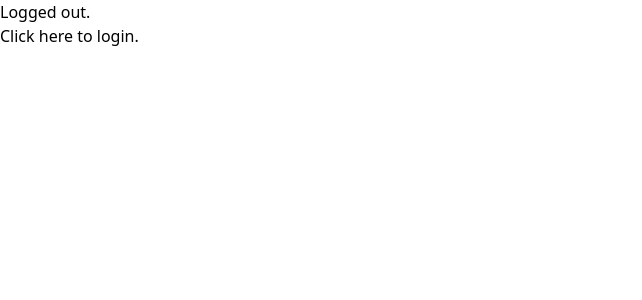
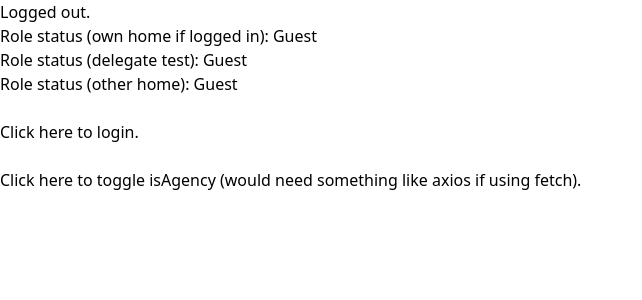
Before and after one commit to WT000/New-Forest-Energy, a Next.js app: page /dbtest in a window 1280 px wide. Shown: the top 300 px of the page, without its empty margins (0-642 px from the left). Built offline with nearby package versions, Linux system fonts and the light colour scheme; no server answers.

Commit message:
Role checking complete

```diff
--- a/src/lib/utils/getRole.ts
+++ b/src/lib/utils/getRole.ts
@@ -1,24 +1,22 @@
 import Role from "./roles";
 import { HomeInterface } from "../../db/models/Home";
-import { UserInterface } from "../../db/models/User";
+import { Session } from "next-auth";
 
 // Takes in a Home and User, returns an enum based on the type
-function getRole(home: HomeInterface, user?: UserInterface) {
-    // If no user (e.g. because logged out, they are a guest)
-    if (!user) {
+function getRole(home: HomeInterface, session?: Session) {
+    // If no user or home (e.g. because logged out, not sure why there would be no home too) they are a guest
+    if (!session || !home ) {
         return Role.Guest;
     }
 
     // Check if Agency (admin)
-    if (user.isAgency) return Role.Agency;
+    if (session.user.isAgency) return Role.Agency;
 
     // Check if Homeowner (owns the home)
-    if (home.owner.toString() == user._id.toString()) return Role.Homeowner;
+    if (home.owner.toString() == session.user.id.toString()) return Role.Homeowner;
 
-    // Check if Delegate (worker of the home) - not using includes here to ensure that id's are converted to prevent type mismatching
-    home.delegates.forEach((delegate) => {
-        if (delegate.toString() == user._id.toString()) return Role.Delegate;
-    });
+    // Check if delegate (id is included within the list)
+    if (home.delegates.toString().includes(session.user.id.toString())) return Role.Delegate;
 
     // Assume user is Guest (other types of user)
     return Role.Guest;
--- /dev/null
+++ b/src/pages/api/toggleagency.ts
@@ -0,0 +1,22 @@
+import dbConnect from "../../db/dbcon/dbcon";
+import { getServerSession } from "next-auth/next";
+import { authOptions } from "./auth/[...nextauth]";
+import User from "../../db/models/User";
+
+export default async function handler(req, res) {
+    try {
+        // await dbConnect() - This would be done if using models
+        await dbConnect();
+        const session = await getServerSession(req, res, authOptions);
+
+        if (session) {
+            await User.findOneAndUpdate({ _id: session.user.id }, [{ $set: { isAgency: { $not: "$isAgency" } } }]);
+            // session.user.isAgency = !session.user.isAgency;
+            res.json({ success: true });
+        } else {
+            res.status(403).json({ error: "You're not signed in!" });
+        }
+    } catch (e) {
+        res.status(500).json({ error: e.message });
+    }
+}
--- a/src/pages/dbtest/index.tsx
+++ b/src/pages/dbtest/index.tsx
@@ -1,3 +1,4 @@
+// @ts-nocheck
 import { getServerSession } from "next-auth/next";
 import Head from "next/head";
 import { authOptions } from "../api/auth/[...nextauth]";
@@ -5,12 +6,14 @@ import { useSession } from "next-auth/react";
 import { UserInterface } from "../../db/models/User";
 import { HomeInterface } from "../../db/models/Home";
 import getRole from "../../lib/utils/getRole";
+import mongoose from "mongoose";
 
 export default function Home() {
     const { data: session } = useSession();
 
-    const fakeHome = {
-        _id: "123",
+    // Automatically becomes the users home for testing
+    const fakeOwnHome = {
+        _id: "",
         owner: session ? session.user.id : "123",
         delegates: [],
         name: "home",
@@ -19,8 +22,42 @@ export default function Home() {
         numBeds: 5,
         energyInstructions: "instructions",
         energyTariff: 1.00,
-        energyBuffer: 1.00
+        energyBuffer: 1.00,
+        createdAt: new Date(),
+        updatedAt: new Date(),
     }
+
+    const fakeDelegate = {
+        _id: "",
+        owner: "123",
+        delegates: [session?.user.id],
+        name: "home",
+        description: "desc",
+        image: "imgpath",
+        numBeds: 5,
+        energyInstructions: "instructions",
+        energyTariff: 1.00,
+        energyBuffer: 1.00,
+        createdAt: new Date(),
+        updatedAt: new Date(),
+    }
+
+    const fakeOther = {
+        _id: "",
+        owner: "123",
+        delegates: [],
+        name: "home",
+        description: "desc",
+        image: "imgpath",
+        numBeds: 5,
+        energyInstructions: "instructions",
+        energyTariff: 1.00,
+        energyBuffer: 1.00,
+        createdAt: new Date(),
+        updatedAt: new Date(),
+    }
+
+    console.log(session);
 
     return (
         <>
@@ -34,6 +71,11 @@ export default function Home() {
             {session &&
                 <div>
                     <p>Logged in as {session.user.name}.</p>
+                    <p>Role status (own home if logged in): {getRole(fakeOwnHome, session)}</p>
+                    <p>Role status (delegate test): {getRole(fakeDelegate, session)}</p>
+                    <p>Role status (other home): {getRole(fakeOther, session)}</p>
+
+                    <br/>
                     <a href="./api/auth/signout">Click here to logout.</a>
                 </div>
             }
@@ -41,9 +83,17 @@ export default function Home() {
             {!session &&
                 <div>
                     <p>Logged out.</p>
+                    <p>Role status (own home if logged in): {getRole(fakeOwnHome, session)}</p>
+                    <p>Role status (delegate test): {getRole(fakeDelegate, session)}</p>
+                    <p>Role status (other home): {getRole(fakeOther, session)}</p>
+
+                    <br/>
                     <a href="./api/auth/signin">Click here to login.</a>
                 </div>
             }
+
+            <br/>
+            <a href="./api/toggleagency">Click here to toggle isAgency (would need something like axios if using fetch).</a>
 
             {/* Imagine this is using a user and home from the database... */}
 
```
